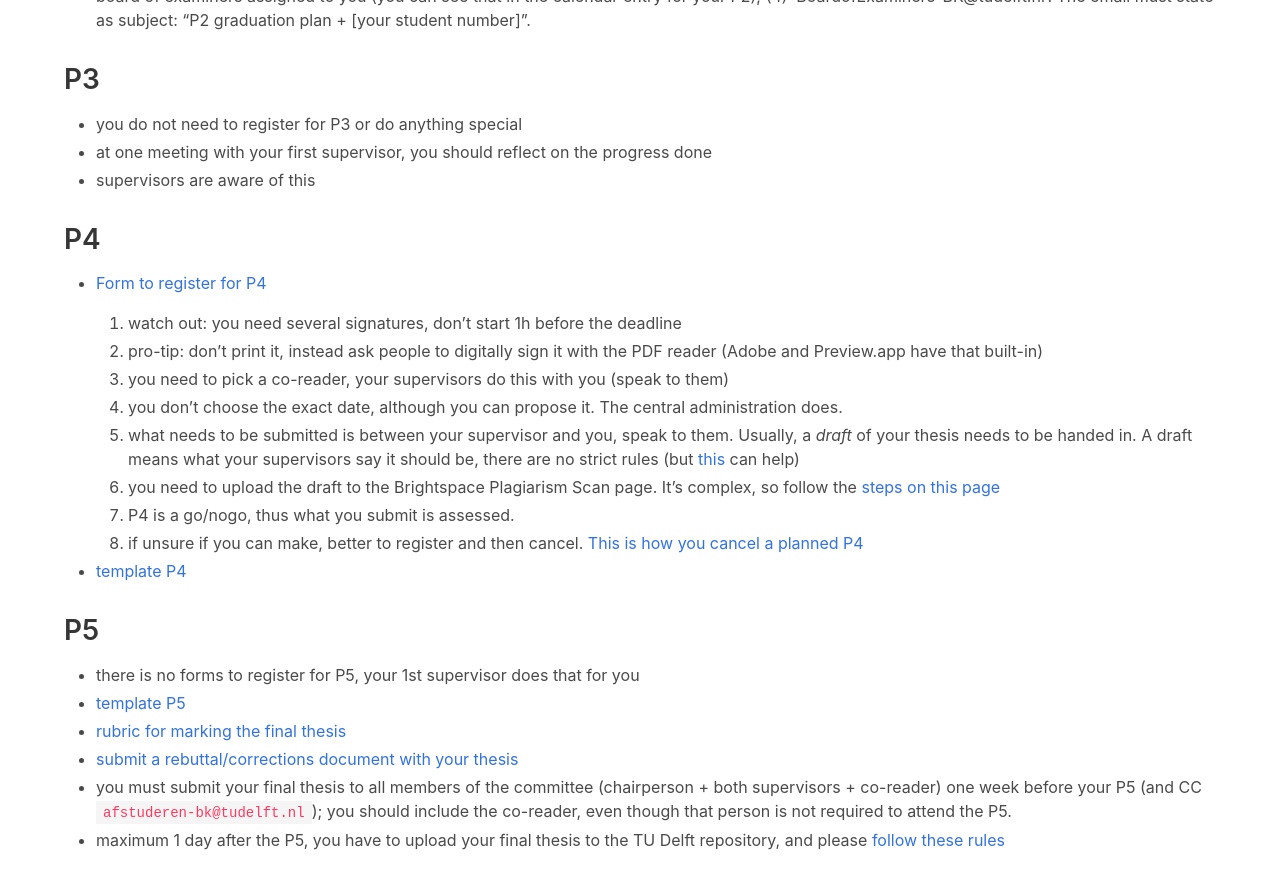
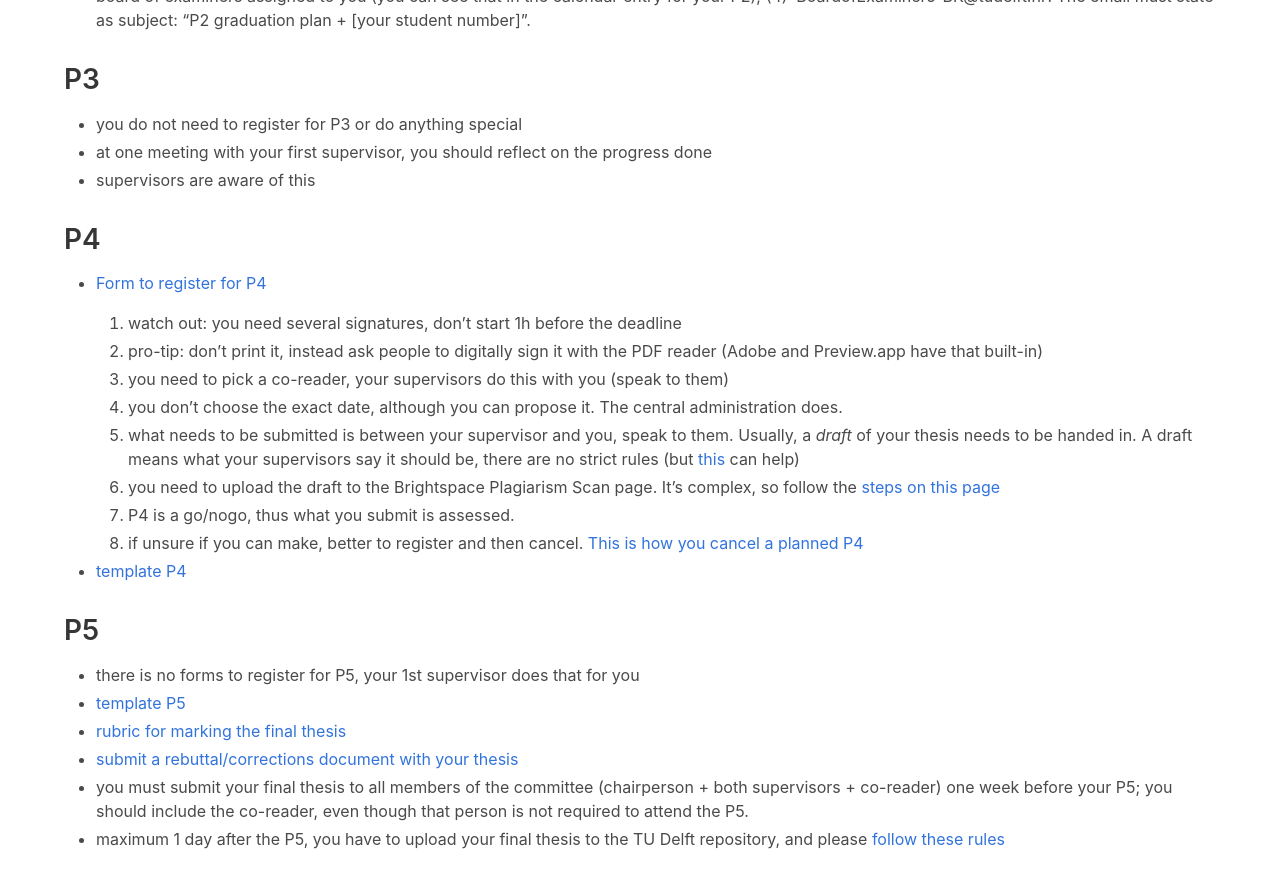
Before and after one commit to tudelft3d/geo2020, a Jekyll site: the page built from rules/index.md, in a window 1280 px wide and 900 px high, scrolled down 1544 px. Shown: the top 889 px of the window. Built offline with Jekyll 4.4.1, drawn with Linux system fonts in a browser that asks for light colours; nearby versions of some CDN libraries.

Commit message:
afstuderen removed from thesis submission

```diff
--- a/rules/index.md
+++ b/rules/index.md
@@ -70,5 +70,5 @@
 - [template P5](../templates/#p4p5)
 - [rubric for marking the final thesis](../rubric/)
 - [submit a rebuttal/corrections document with your thesis](https://3d.bk.tudelft.nl/courses/geo2020/tips/#with-the-p5-thesis-submit-a-rebuttalcorrections-document)
-- you must submit your final thesis to all members of the committee (chairperson + both supervisors + co-reader) one week before your P5 (and CC `afstuderen-bk@tudelft.nl`); you should include the co-reader, even though that person is not required to attend the P5.
+- you must submit your final thesis to all members of the committee (chairperson + both supervisors + co-reader) one week before your P5; you should include the co-reader, even though that person is not required to attend the P5.
 - maximum 1 day after the P5, you have to upload your final thesis to the TU Delft repository, and please [follow these rules](https://3d.bk.tudelft.nl/courses/geo2020/faq/#how-to-upload-your-final-thesis-to-the-tud-repository)
```
